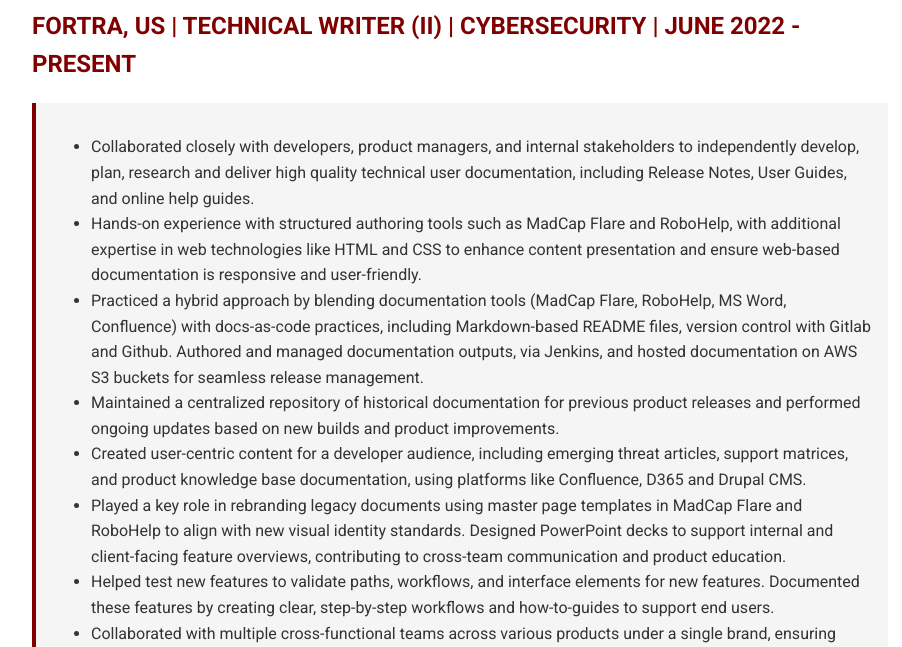
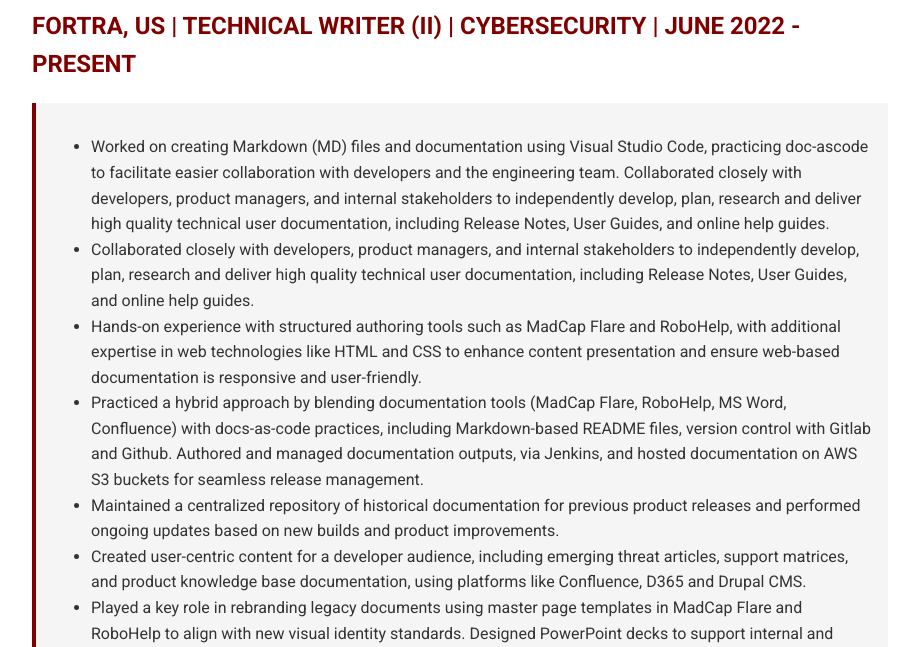
Before and after one commit to rshubhani/rshubhani.github.io, a plain HTML site: page docs/professional-experience.html in a window 1280 px wide. Shown: the part 153-800 px from the top of the page, without its empty margins (180-1082 px from the left). Drawn offline with Linux system fonts and the light colour scheme.

Commit message:
Update professional-experience.html

```diff
--- a/docs/professional-experience.html
+++ b/docs/professional-experience.html
@@ -44,6 +44,8 @@
         <div style="background-color: #f5f5f5; padding: 15px; border-left: 4px solid #800000; margin-bottom: 20px;">
           <p>
            <ul>
+               <li>Worked on creating Markdown (MD) files and documentation using Visual Studio Code, practicing doc-ascode to facilitate easier collaboration with developers and the engineering team. Collaborated closely with developers, product managers, and internal stakeholders to independently develop, plan, research and deliver high quality technical user documentation, including Release Notes, User Guides, and online help guides.
+</li>
                 <li>Collaborated closely with developers, product managers, and internal stakeholders to independently develop, plan, research and deliver high quality technical user documentation, including Release Notes, User Guides, and online help guides.
 </li>
                 <li>Hands-on experience with structured authoring tools such as MadCap Flare and RoboHelp, with additional expertise in web technologies like HTML and CSS to enhance content presentation and ensure web-based documentation is responsive and user-friendly.</li>
```
